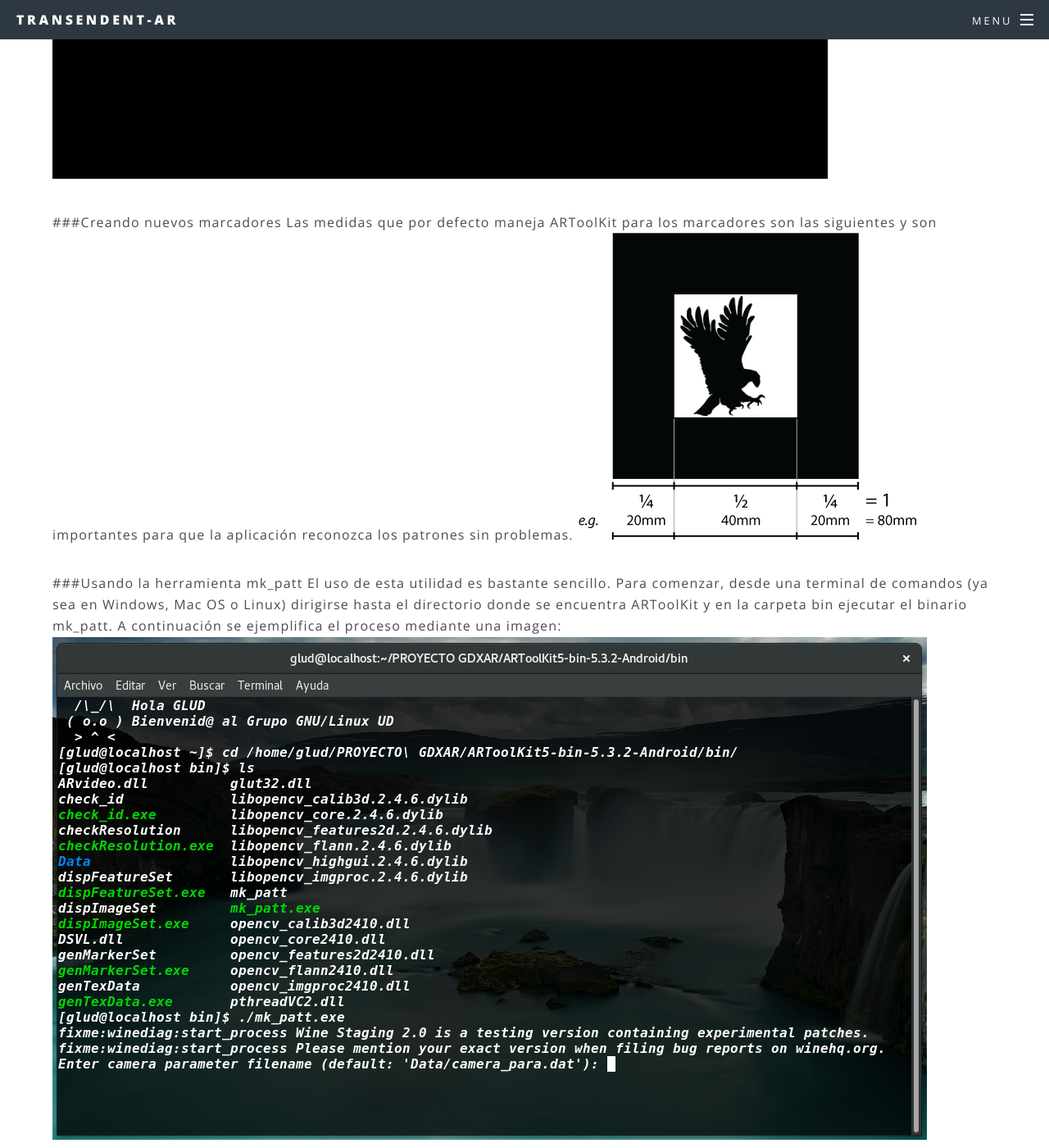
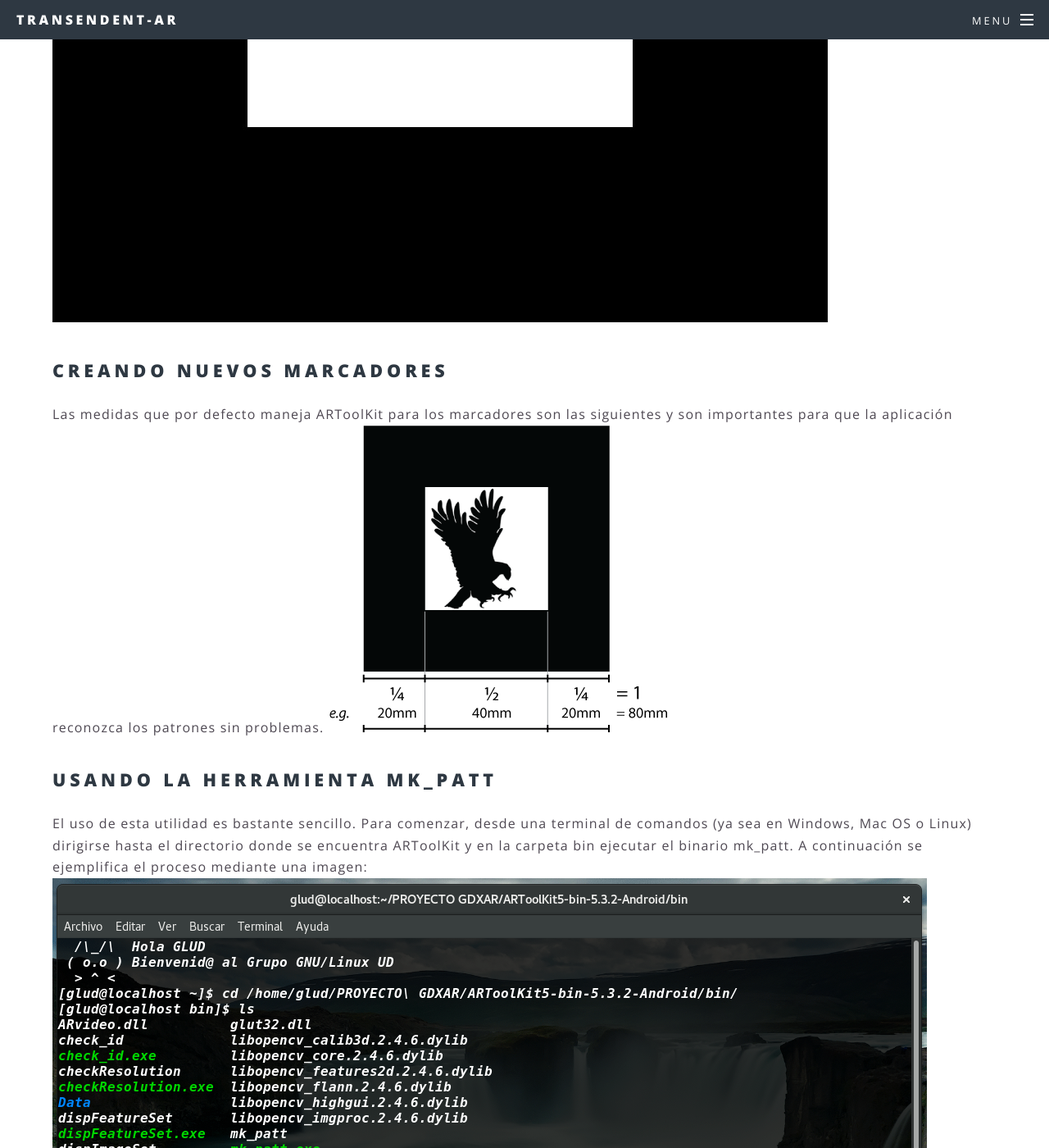
Before and after one commit to GLUD/trascendentAR, a Jekyll site: the page built from docs/DocumentacionMKPatt.md, in a window 1280 px wide and 1400 px high, scrolled down 1599 px. Shown: the whole window at 82% size. Built offline with Jekyll 4.4.1, drawn with Linux system fonts in a browser that asks for light colours; our own code applies the rules of GitHub Pages for plain Markdown files; some of the changed text lies outside the part shown.

```diff
--- a/docs/DocumentacionMKPatt.md
+++ b/docs/DocumentacionMKPatt.md
@@ -12,11 +16,11 @@ Los marcadores deben ser construidos bajo ciertos parámetros:
 Para versiones de ARToolKit v4.x se puede hacer uso de marcadores que contienen una malla de cuadros blancos y negros similares a los códigos QR en lugar de la típica imagen central que poseen los marcadores. Estos patrones son útiles para reducir el tiempo de carga cuando la cantidad implementada en la aplicación es considerable.
 ![Image1](images/ima1.jpg)
 
-###Creando nuevos marcadores
+## Creando nuevos marcadores
 Las medidas que por defecto maneja ARToolKit para los marcadores son las siguientes y son importantes para que la aplicación reconozca los patrones sin problemas.
 ![Image2](images/ima2.png)
 
-###Usando la herramienta mk_patt
+## Usando la herramienta mk_patt
 El uso de esta utilidad es bastante sencillo. Para comenzar, desde una terminal de comandos (ya sea en Windows, Mac OS o Linux) dirigirse hasta el directorio donde se encuentra ARToolKit y en la carpeta bin ejecutar el binario mk_patt. A continuación se ejemplifica el proceso mediante una imagen:
 ![Image3](images/ima3.png)
 
```
Also changed, not shown: other parts of docs/DocumentacionMKPatt.md (+6 -2 lines).
